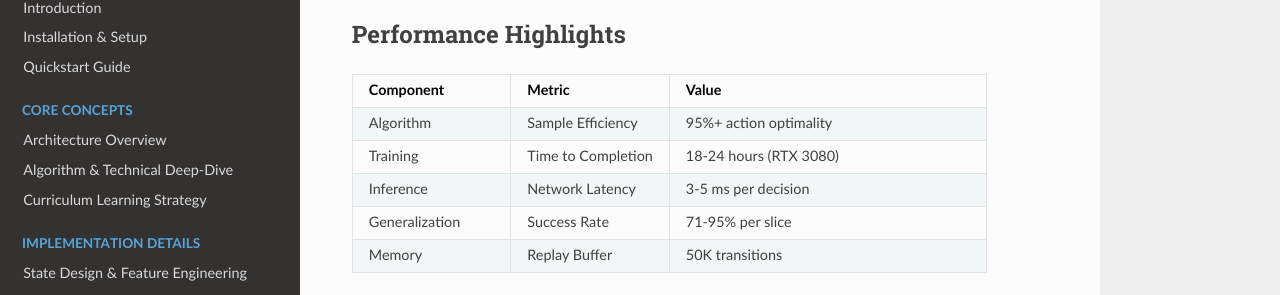
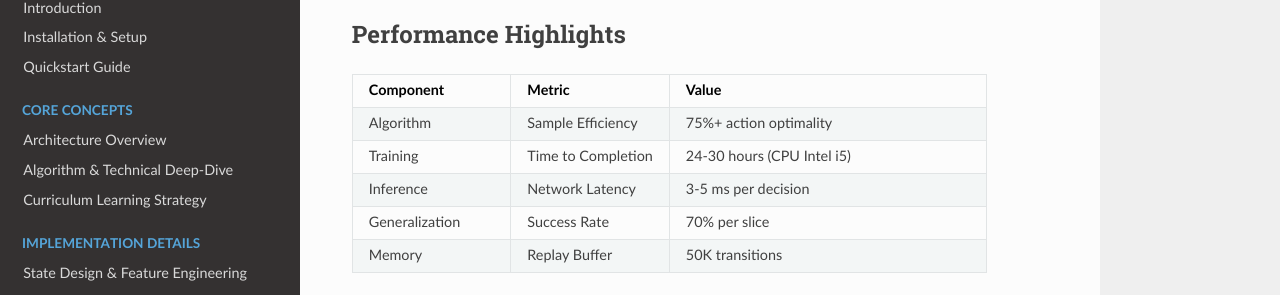
Before and after one commit to mouradboutrid/geometry_dash_RL, a Sphinx documentation site: the page built from docs/index.rst, in a window 1280 px wide and 900 px high, scrolled down 878 px. Shown: the part 144-439 px from the top of the window. Built offline with Sphinx 7.4.7 and the Read the Docs theme 3.1.0, drawn with Linux system fonts in a browser that asks for light colours.

Commit message:
Update index.rst

```diff
--- a/docs/index.rst
+++ b/docs/index.rst
@@ -128,16 +128,16 @@ Performance Highlights
      - Value
    * - Algorithm
      - Sample Efficiency
-     - 95%+ action optimality
+     - 75%+ action optimality
    * - Training
      - Time to Completion
-     - 18-24 hours (RTX 3080)
+     - 24-30 hours (CPU Intel i5)
    * - Inference
      - Network Latency
      - 3-5 ms per decision
    * - Generalization
      - Success Rate
-     - 71-95% per slice
+     - 70% per slice
    * - Memory
      - Replay Buffer
      - 50K transitions
```
